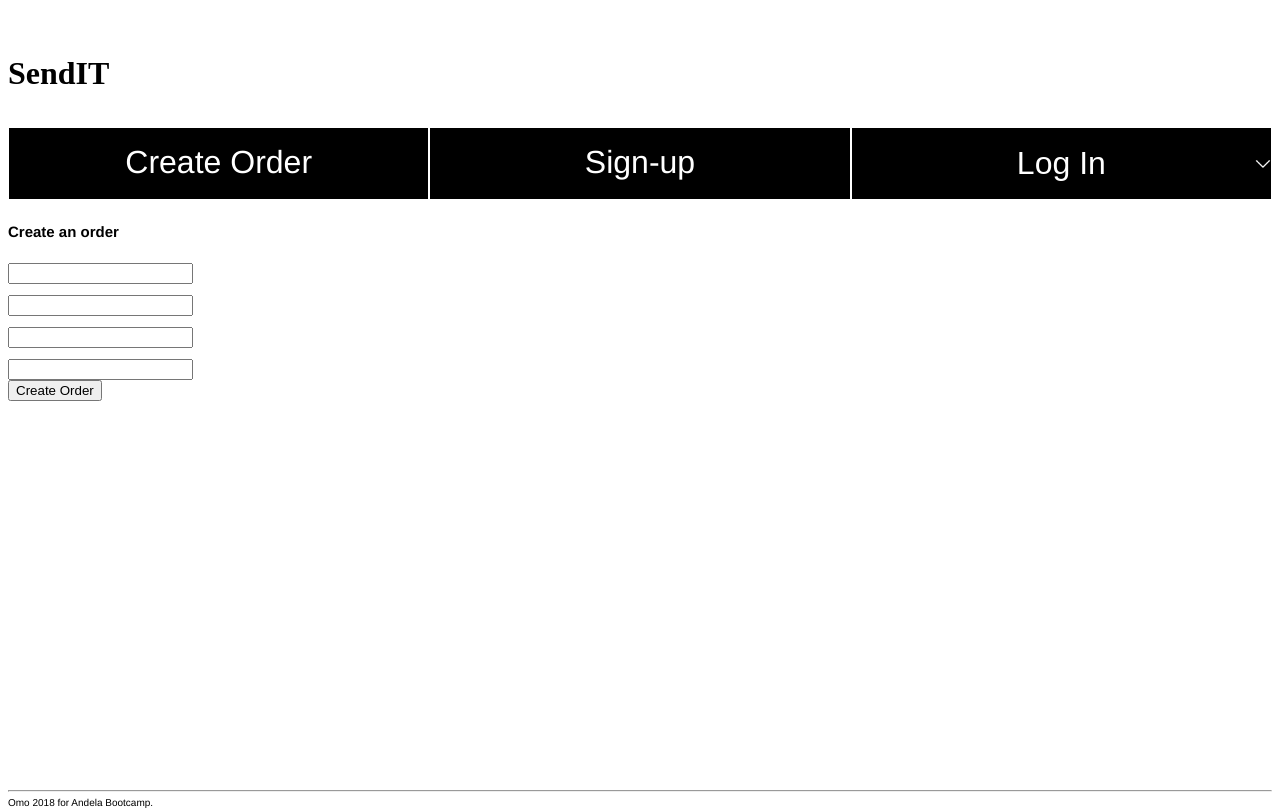
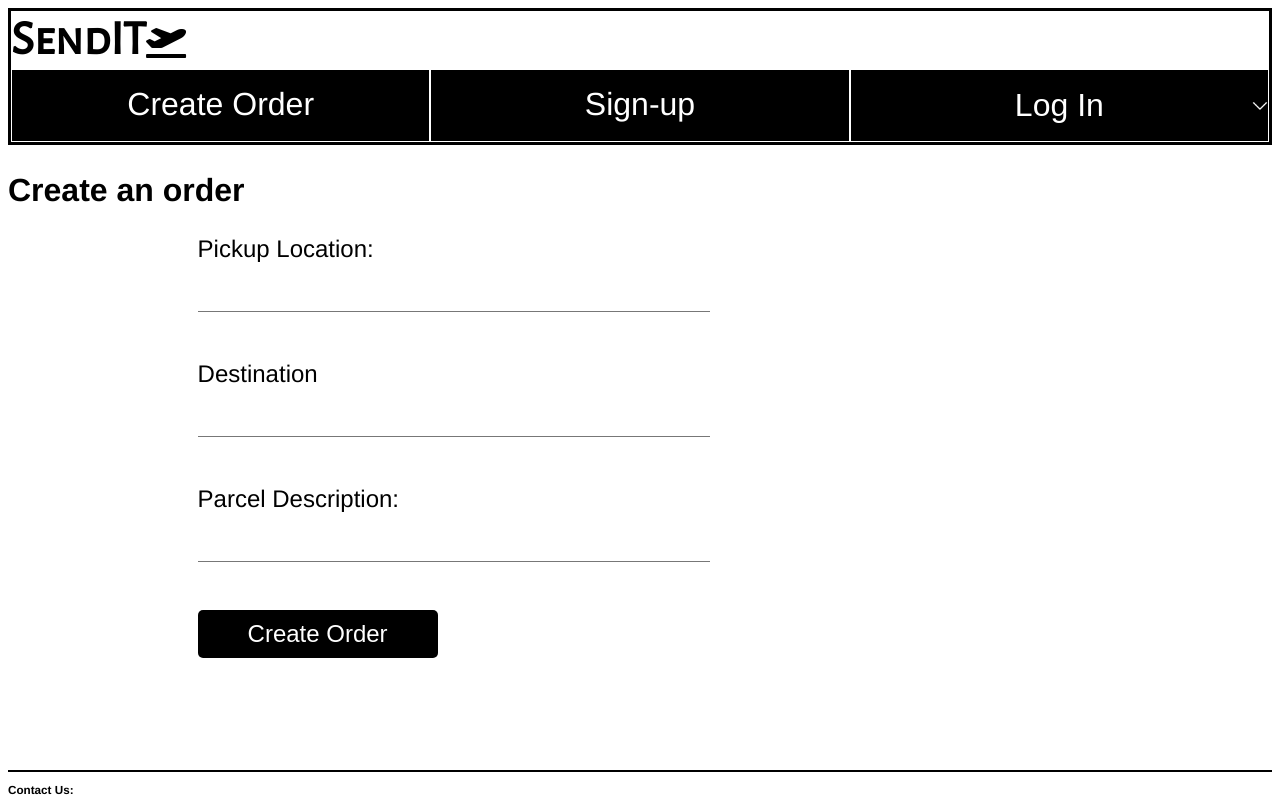
Before and after one commit to omoefe-dukuye/SendIT, a plain HTML site: page UI/create_order.html in a window 1280 px wide. Drawn offline with Linux system fonts and the light colour scheme; files whose address does not match are found by name; a web font is replaced by a local one.

Commit message:
add style to forms

```diff
--- a/UI/create_order.html
+++ b/UI/create_order.html
@@ -4,10 +4,12 @@
   <meta charset="utf-8">
   <title>Create Order | SendIT</title>
   <link rel="stylesheet" href="css/style.css">
+  <link href="https://fonts.googleapis.com/css?family=Alegreya+Sans+SC|Hind+Madurai" rel="stylesheet">
+  <link rel="stylesheet" href="https://use.fontawesome.com/releases/v5.4.2/css/all.css" integrity="sha384-/rXc/GQVaYpyDdyxK+ecHPVYJSN9bmVFBvjA/9eOB+pb3F2w2N6fc5qB9Ew5yIns" crossorigin="anonymous">
 </head>
 <body>
   <header>
-    <h1><a href="index.html">SendIT</a></h1>
+    <a href="index.html"><h1>SendIT</h1><i class="fas fa-plane-departure"></i></a>
     <nav>
       <ul>
         <li><a href="create_order.html">Create Order</a></li>
@@ -27,22 +29,19 @@
   </header>
   <main>
     <h2>Create an order</h2>
-    <form class="" action="index.html" method="post">
-      <label for="firstname"></label><br>
-      <input id="firstname" type="text" name="" value=""><br>
-      <label for="lastname"></label><br>
-      <input id="lastname" type="text" name="" value=""><br>
-      <label for="email"></label><br>
-      <input id="email" type="text" name="" value=""><br>
-      <label for="username"></label><br>
-      <input id="username" type="text" name="" value=""><br>
+    <form class="form" action="index.html" method="post">
+      <label for="pickup">Pickup Location:</label>
+      <input id="pickup" type="text" name="" value="">
+      <label for="destination">Destination</label>
+      <input id="destination" type="text" name="" value="">
+      <label for="content">Parcel Description:</label>
+      <input id="content" type="text" name="" value="">
       <input type="submit" name="" value="Create Order">
     </form>
   </main>
 
   <footer>
-    <hr>
-    Omo 2018 for Andela Bootcamp.
+    <h3>Contact Us:</h3>
   </footer>
   <script src="main.js"></script>
 </body>
--- a/UI/css/style.css
+++ b/UI/css/style.css
@@ -5,18 +5,32 @@ html {
 body {
   display: grid;
   grid-template-rows: auto 1fr auto;
-  font-family: helvetica, arial, sans-serif;
+  font-family: 'Hind Madurai', helvetica, arial, sans-serif;
   font-size: 10px;
   height: 100%;
 }
 
-p, li {
+h2 {
+  font-size: 2rem;
+}
+
+
+p, li, label {
   font-size: 1.5rem;
 }
 
+header {
+    border: 3px solid ;
+}
+
 header h1 {
-  font-family: serif;
+  display: inline;
+  font-family: 'Alegreya Sans SC', sans-serif;
   font-size: 3rem;
+}
+
+nav {
+  margin: 0;
 }
 
  nav ul{
@@ -24,6 +38,7 @@ header h1 {
   grid-template-columns: 1fr 1fr 1fr;
   list-style: none;
   padding: 0;
+  margin: 0;
 }
 
 nav li {
@@ -73,3 +88,38 @@ nav a {
 .dropdown:hover .dropdown_content {
   display: block;
 }
+
+
+/*form styles*/
+
+.form {
+  width: 70%;
+  margin: 1rem auto;
+}
+
+.form input[type="text"], .form input[type="password"] {
+  display: block;
+  font-size: 1.5rem;
+  height: 3rem;
+  width: 30rem;
+  border: none;
+  border-bottom: 1px solid #777;
+  margin-bottom: 3rem;
+  outline: none;
+  padding: 0 1rem;
+}
+
+.form input[type="submit"] {
+  border: none;
+  background-color: #000;
+  height: 3rem;
+  width: 15rem;
+  border-radius: 5px;
+  color: #fff;
+  font-size: 1.5rem;
+}
+
+footer {
+  border-top: 2px solid #000;
+  margin-top: 2rem;
+}
```
Also changed, not shown: UI/admin_parcel.html (+5 -4 lines), UI/index.html (+3 -1 lines), UI/sign_up.html (+6 -5 lines), UI/user.html (+9 -8 lines), UI/user_parcel.html (+5 -4 lines).
